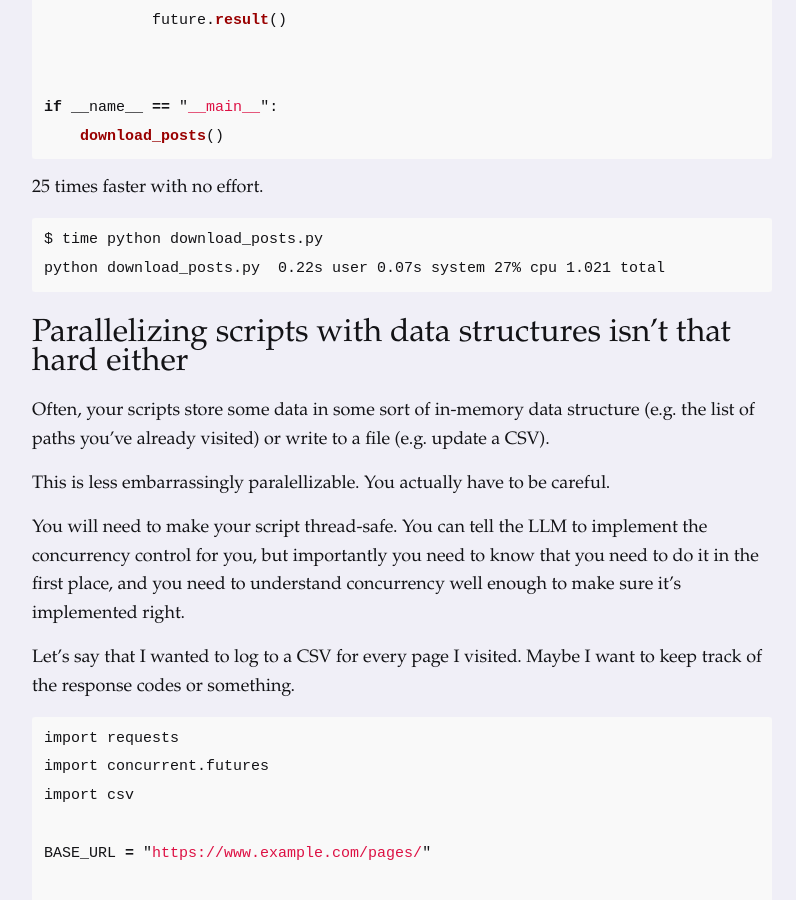
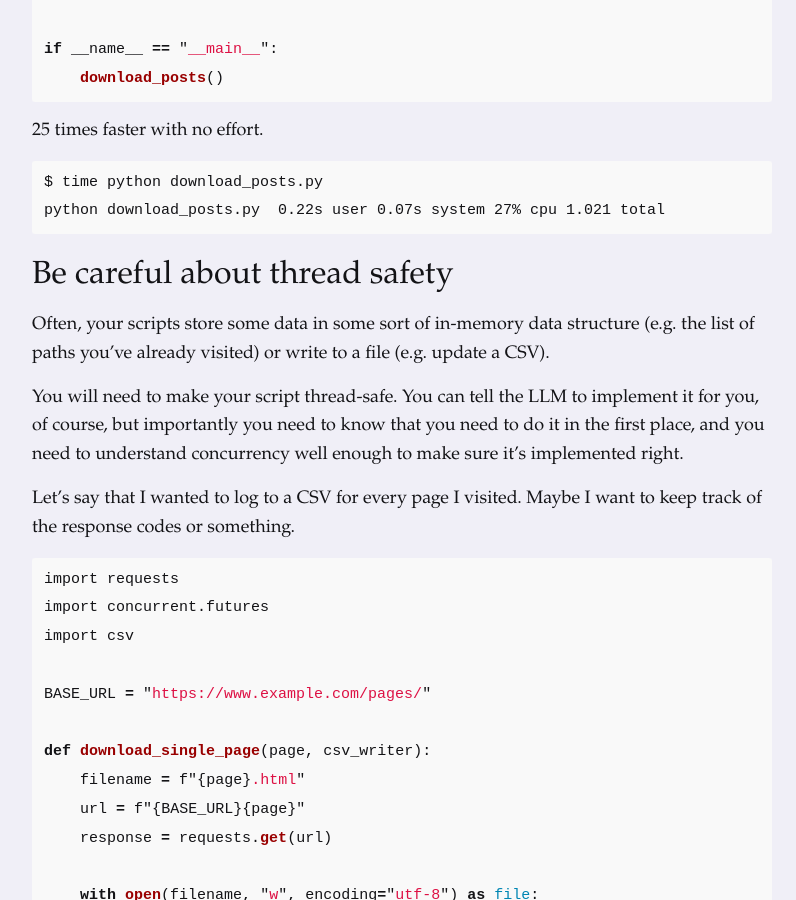
Before and after one commit to dmazin/dmazin.github.io, a Jekyll site: the page built from _posts/2025-02-28-llm-parallelism.md, in a window 1280 px wide and 900 px high, scrolled down 2868 px. Shown: the whole window, without its empty margins (238-1034 px from the left). Built offline with Jekyll 4.4.1, drawn with Linux system fonts in a browser that asks for light colours; some of the changed text lies outside the part shown.

Commit message:
spelling

````diff
--- a/_posts/2025-02-28-llm-parallelism.md
+++ b/_posts/2025-02-28-llm-parallelism.md
@@ -55,9 +54,9 @@
 
 That's slow. Almost 26 seconds of my precious wall time, and I'm only downloading 32 pages because it's a toy example. Usually I'm looping over at least thousands of items to process.
 
-## This is an embarrassingly paralellizable script
+## This is an embarrassingly parallelizable script
 
-Each page download is independent. Downloading many pages in parallel doesn't require any sort of thread safety mechanism, concurrency control. There are basically no dragons to be wary of (other than hitting rate limits). This is embarrassingly easy to parallelize.
+Downloading
 
 This is I/O bound, so multithreading is appropriate.<a name="gil-footnote-return"></a><sup>[[1]](#gil-footnote)</sup> Download the pages in parallel – we've got CPUs and network bandwidth to spare.
 
@@ -108,13 +107,13 @@
 python download_posts.py  0.22s user 0.07s system 27% cpu 1.021 total
 ```
 
-## Parallelizing scripts with data structures isn't that hard either
+## Be careful about thread safety
 
 Often, your scripts store some data in some sort of in-memory data structure (e.g. the list of paths you've already visited) or write to a file (e.g. update a CSV).
 
-This is less embarrassingly paralellizable. You actually have to be careful.
 
-You will need to make your script thread-safe. You can tell the LLM to implement the concurrency control for you, but importantly you need to know that you need to do it in the first place, and you need to understand concurrency well enough to make sure it's implemented right.
+
+You will need to make your script thread-safe. You can tell the LLM to implement it for you, of course, but importantly you need to know that you need to do it in the first place, and you need to understand concurrency well enough to make sure it's implemented right.
 
 Let's say that I wanted to log to a CSV for every page I visited. Maybe I want to keep track of the response codes or something.
 
````
Also changed, not shown: other parts of _posts/2025-02-28-llm-parallelism.md (+1 -2 lines).
